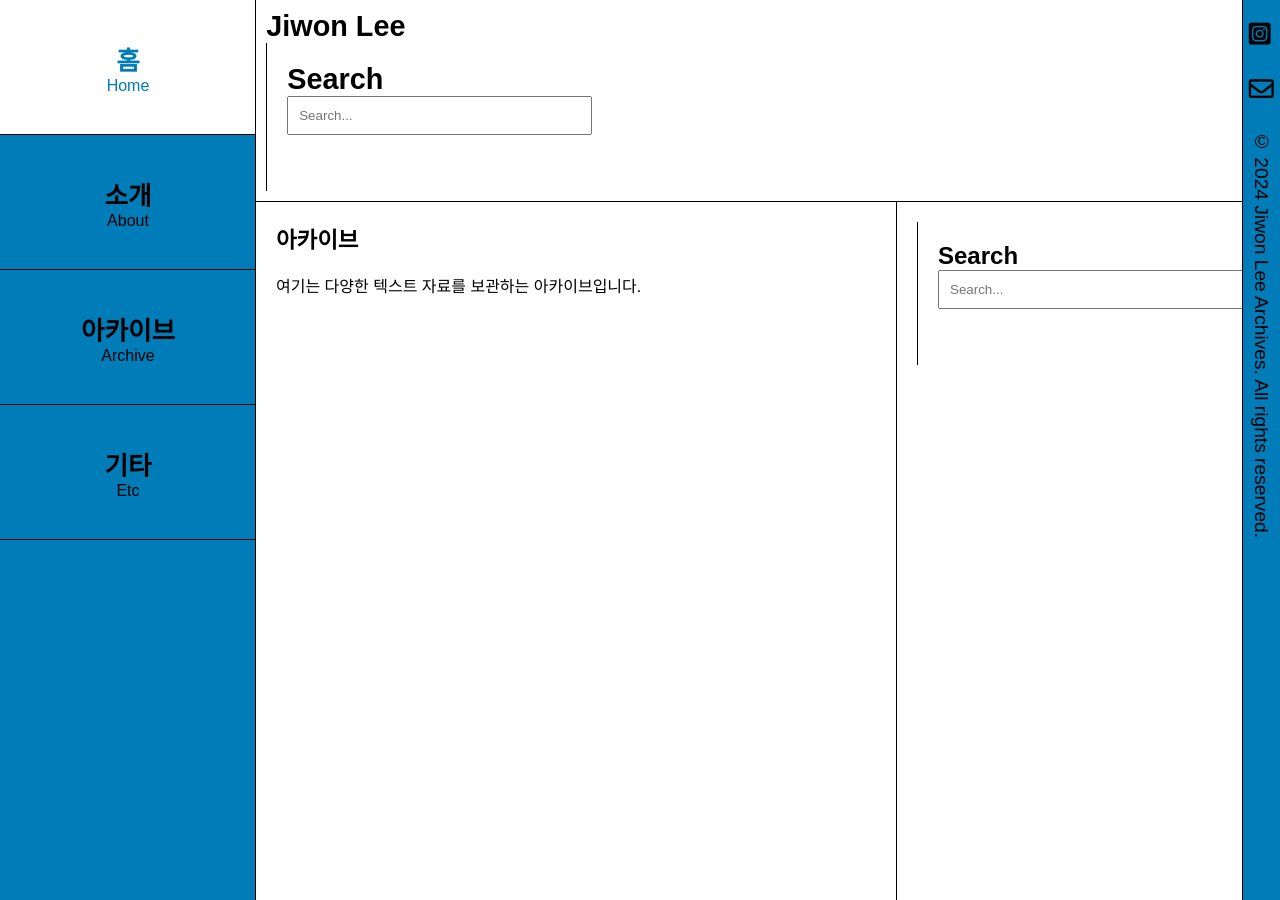
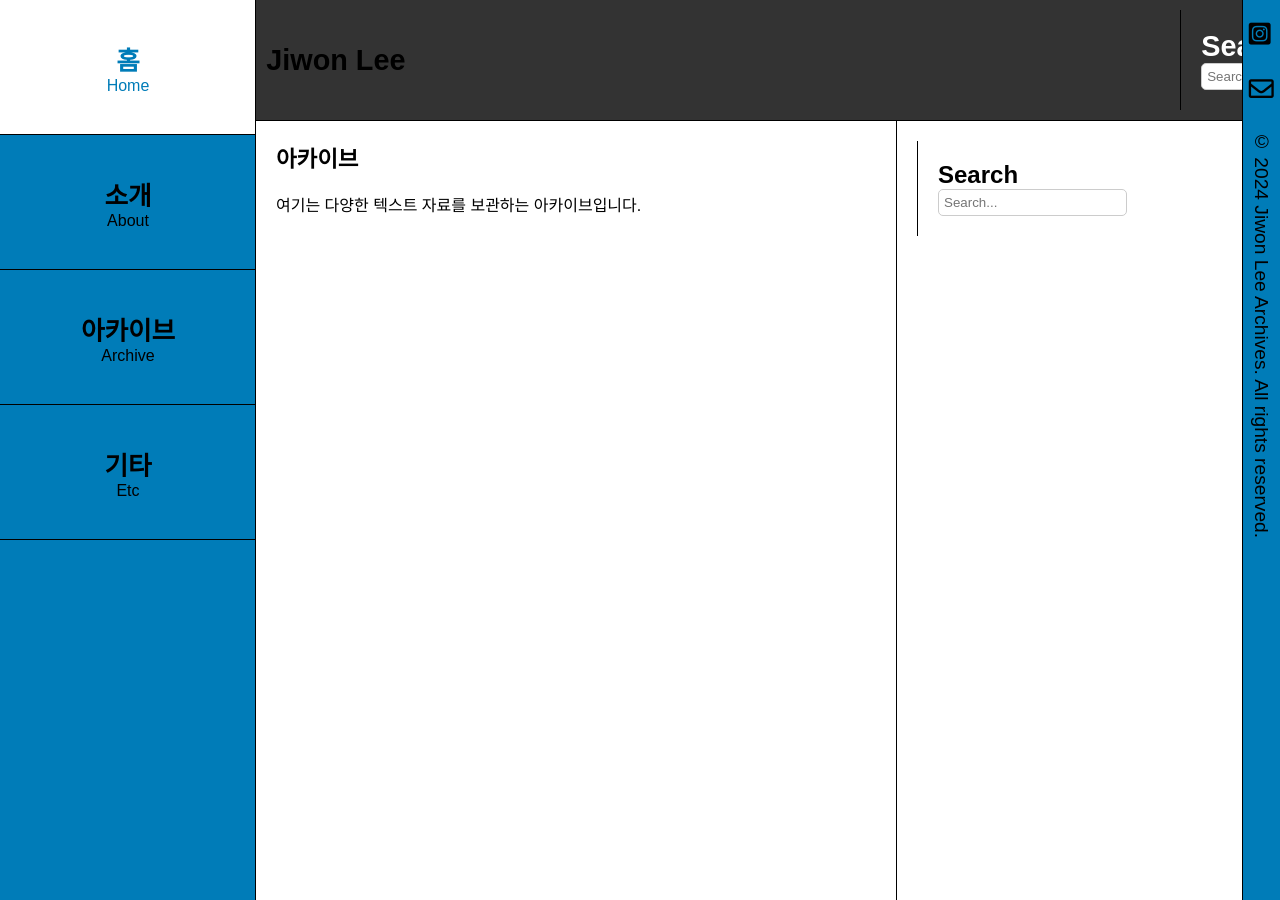
Before and after one commit to LfayeJ/archives, a Jekyll site: the page built from index.html, in a window 1280 px wide and 900 px high. Built offline with Jekyll 4.4.1, drawn with Linux system fonts in a browser that asks for light colours; some web fonts are replaced.

Commit message:
Update styles.css

```diff
--- a/assets/css/styles.css
+++ b/assets/css/styles.css
@@ -207,6 +207,11 @@
   text-align: left;
   border-bottom: 1px solid var(--border-color);
   box-sizing: border-box;
+  display: flex;
+  justify-content: space-between;
+  align-items: center;
+  background-color: #333;
+  color: #fff;
 }
 
 header h1 {
@@ -223,50 +228,48 @@
   overflow-y: auto; /* 내용이 많을 때 스크롤 가능 */
 }
 
-#search-bar {
-    display: flex;
-    align-items: right;
-}
-
-#searchinput {
-    padding: 5px;
-    border-radius: 5px;
-    border: 1px solid black;
-    margin-right: 10px;
-}
-
-button {
-    padding: 5px 10px;
-    border-radius: 5px;
-    border: none;
-    background-color: #6666ff;
-    color: white;
-    cursor: pointer;
-}
-
-button:hover {
-    background-color: #5555ee;
+.search-container {
+    position: relative;
 }
 
 #search-input {
-    padding: 10px;
-    width: 100%;
-    box-sizing: border-box;
-    margin-bottom: 20px;
+    padding: 5px;
+    border-radius: 5px;
+    border: 1px solid #ccc;
+}
+
+#search-results-container {
+    position: absolute;
+    top: 100%;
+    left: 0;
+    right: 0;
+    background-color: #fff;
+    border: 1px solid #ccc;
+    border-radius: 5px;
+    max-height: 200px;
+    overflow-y: auto;
+    z-index: 1000;
+    box-shadow: 0 4px 8px rgba(0, 0, 0, 0.1);
+}
+
+#search-results-container.hidden {
+    display: none;
 }
 
 #search-results {
     list-style: none;
+    margin: 0;
     padding: 0;
 }
 
 #search-results li {
-    margin-bottom: 10px;
+    padding: 10px;
+    border-bottom: 1px solid #eee;
 }
 
 #search-results li a {
     text-decoration: none;
-    color: #0073e6;
+    color: #333;
 }
 
 #search-results li a:hover {
```
